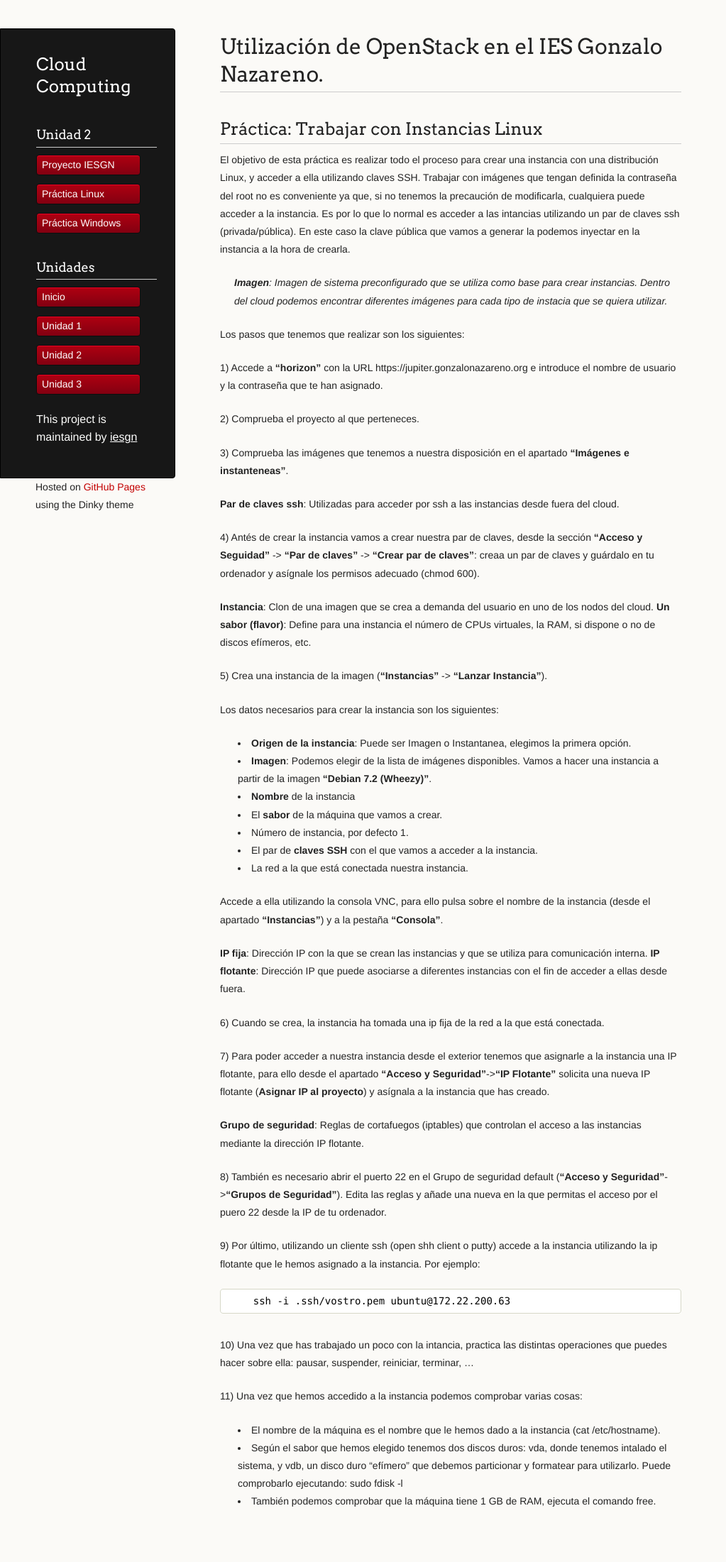
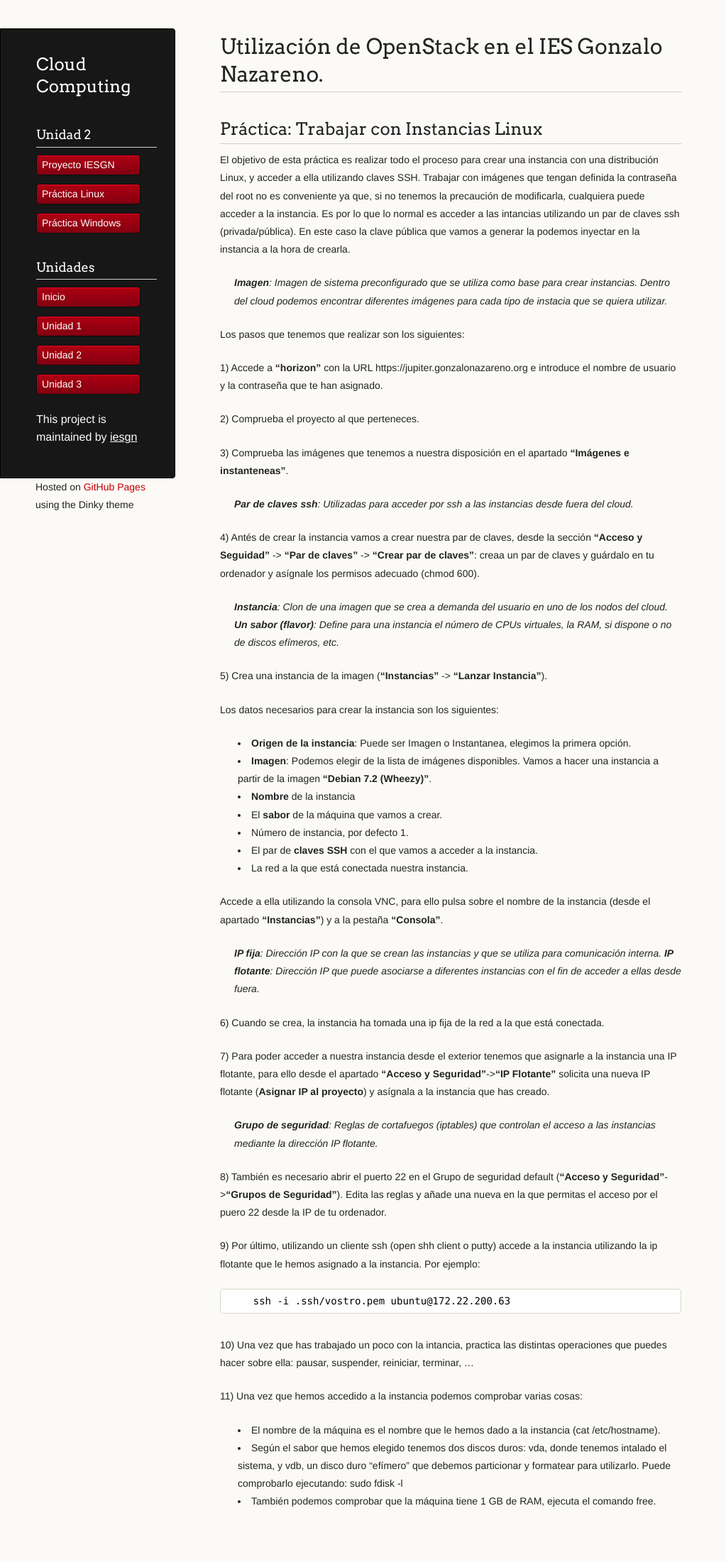
Before and after one commit to iesgn/cloud, a Jekyll site: the page built from curso/u2/practica_linux.md, in a window 1280 px wide. Shown: the whole page at 71% size, without its empty margins (0-1023 px from the left). Built offline with Jekyll 4.4.1, drawn with Linux system fonts in a browser that asks for light colours.

```diff
--- a/curso/u2/practica_linux.md
+++ b/curso/u2/practica_linux.md
@@ -20,12 +20,12 @@ Los pasos que tenemos que realizar son los siguientes:
 
 3) Comprueba las imágenes que tenemos a nuestra disposición en el apartado **"Imágenes e instanteneas"**.
 
-**Par de claves ssh**: Utilizadas para acceder por ssh a las instancias desde fuera del cloud.
+> **Par de claves ssh**: Utilizadas para acceder por ssh a las instancias desde fuera del cloud.
 
 4) Antés de crear la instancia vamos a crear nuestra par de claves, desde la sección **"Acceso y Seguidad"** -> **"Par de claves"** -> **"Crear par de claves"**: creaa un par de claves y guárdalo en tu ordenador y asígnale los permisos adecuado (chmod 600).
 
-**Instancia**: Clon de una imagen que se crea a demanda del usuario en uno de los nodos del cloud.
-**Un sabor (flavor)**: Define para una instancia el número de CPUs virtuales, la RAM, si dispone o no de discos efímeros, etc.
+> **Instancia**: Clon de una imagen que se crea a demanda del usuario en uno de los nodos del cloud.
+> **Un sabor (flavor)**: Define para una instancia el número de CPUs virtuales, la RAM, si dispone o no de discos efímeros, etc.
 
 5) Crea una instancia de la imagen (**"Instancias"** -> **"Lanzar Instancia"**).
 
@@ -41,14 +41,14 @@ Los datos necesarios para crear la instancia son los siguientes:
 
 Accede a ella utilizando la consola VNC, para ello pulsa sobre el nombre de la instancia (desde el apartado **"Instancias"**) y a la pestaña **"Consola"**.
 
-**IP fija**: Dirección IP con la que se crean las instancias y que se utiliza para comunicación interna.
-**IP flotante**: Dirección IP que puede asociarse a diferentes instancias con el fin de acceder a ellas desde fuera.
+> **IP fija**: Dirección IP con la que se crean las instancias y que se utiliza para comunicación interna.
+> **IP flotante**: Dirección IP que puede asociarse a diferentes instancias con el fin de acceder a ellas desde fuera.
 
 6) Cuando se crea, la instancia ha tomada una ip fija de la red a la que está conectada.
 
 7)  Para poder acceder a nuestra instancia desde el exterior tenemos que asignarle a la instancia una IP flotante, para ello desde el apartado **"Acceso y Seguridad"**->**"IP Flotante"** solicita una nueva IP flotante (**Asignar IP al proyecto**) y asígnala a la instancia que has creado.
 
-**Grupo de seguridad**: Reglas de cortafuegos (iptables) que controlan el acceso a las instancias mediante la dirección IP flotante.
+> **Grupo de seguridad**: Reglas de cortafuegos (iptables) que controlan el acceso a las instancias mediante la dirección IP flotante.
 
 8) También es necesario abrir el puerto 22 en el Grupo de seguridad default (**"Acceso y Seguridad"**->**"Grupos de Seguridad"**). Edita las reglas y añade una nueva en la que permitas el acceso por el puero 22 desde la IP de tu ordenador.
 
```
